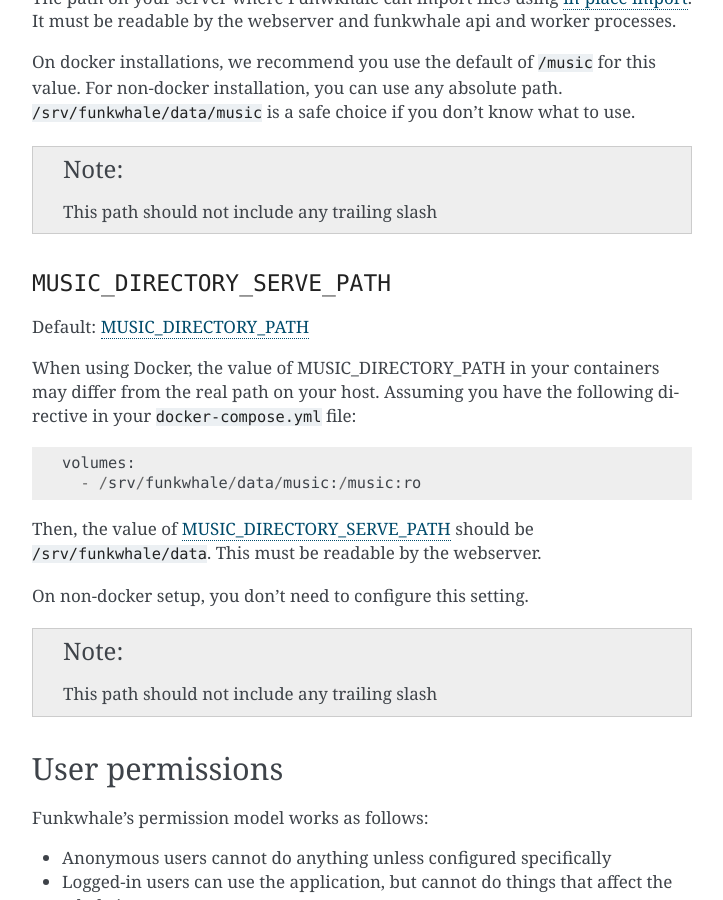
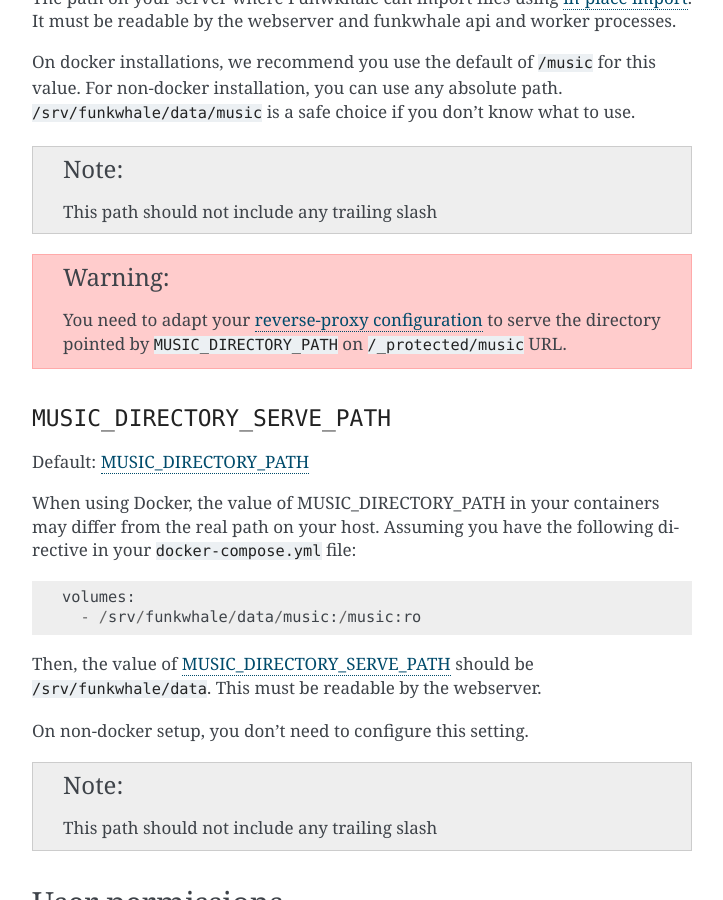
Before and after one commit to RYGhub/funkwhale, a Sphinx documentation site: the page built from docs/configuration.rst, in a window 1280 px wide and 900 px high, scrolled down 2020 px. Shown: the whole window, without its empty margins (388-1111 px from the left). Built offline with Sphinx 7.4.7, drawn with Linux system fonts in a browser that asks for light colours; pages that are not in the unit, such as notebooks, are missing from menus.

Commit message:
Better document MUSIC_DIRECTORY_PATH

```diff
--- a/docs/configuration.rst
+++ b/docs/configuration.rst
@@ -97,6 +97,12 @@
 
 .. note:: This path should not include any trailing slash
 
+.. warning::
+
+   You need to adapt your :ref:`reverse-proxy configuration<reverse-proxy-setup>` to
+   serve the directory pointed by ``MUSIC_DIRECTORY_PATH`` on
+   ``/_protected/music`` URL.
+
 .. _setting-MUSIC_DIRECTORY_SERVE_PATH:
 
 ``MUSIC_DIRECTORY_SERVE_PATH``
```
Also changed, not shown: 3 other files.
